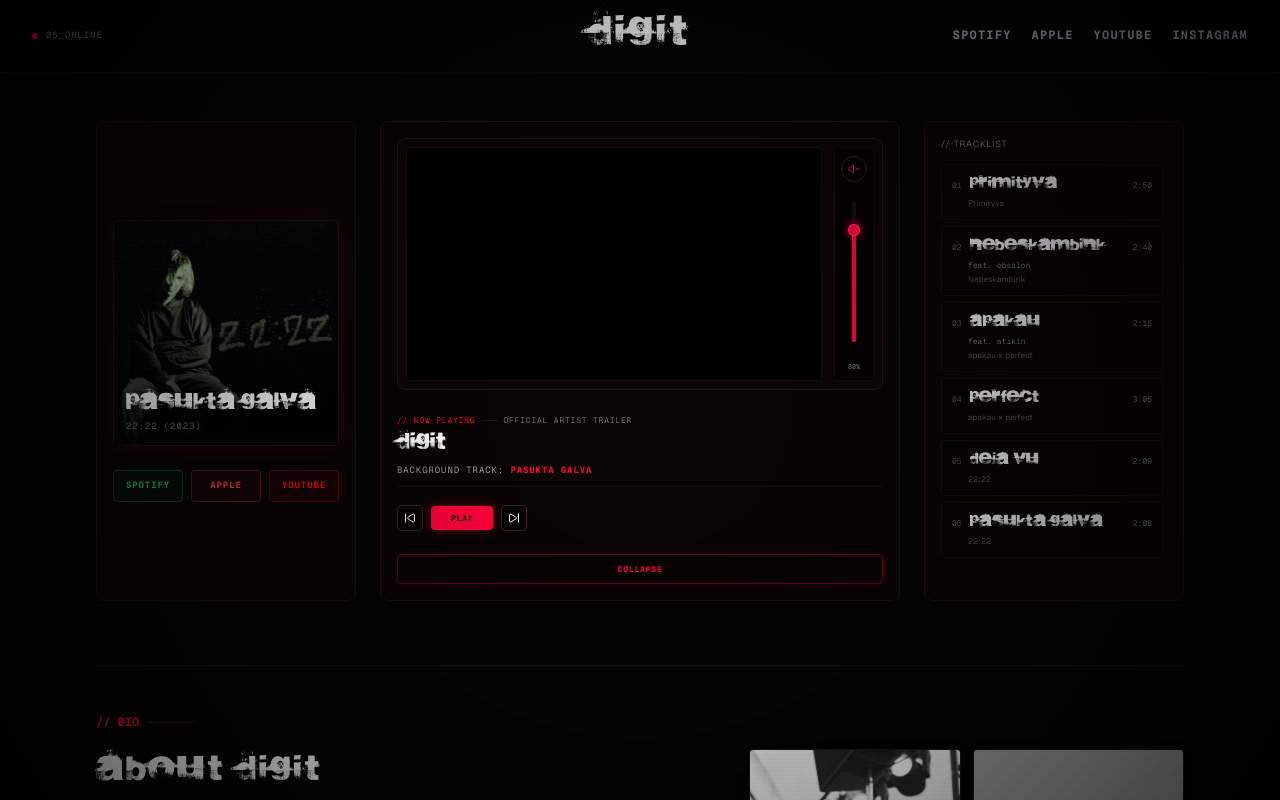
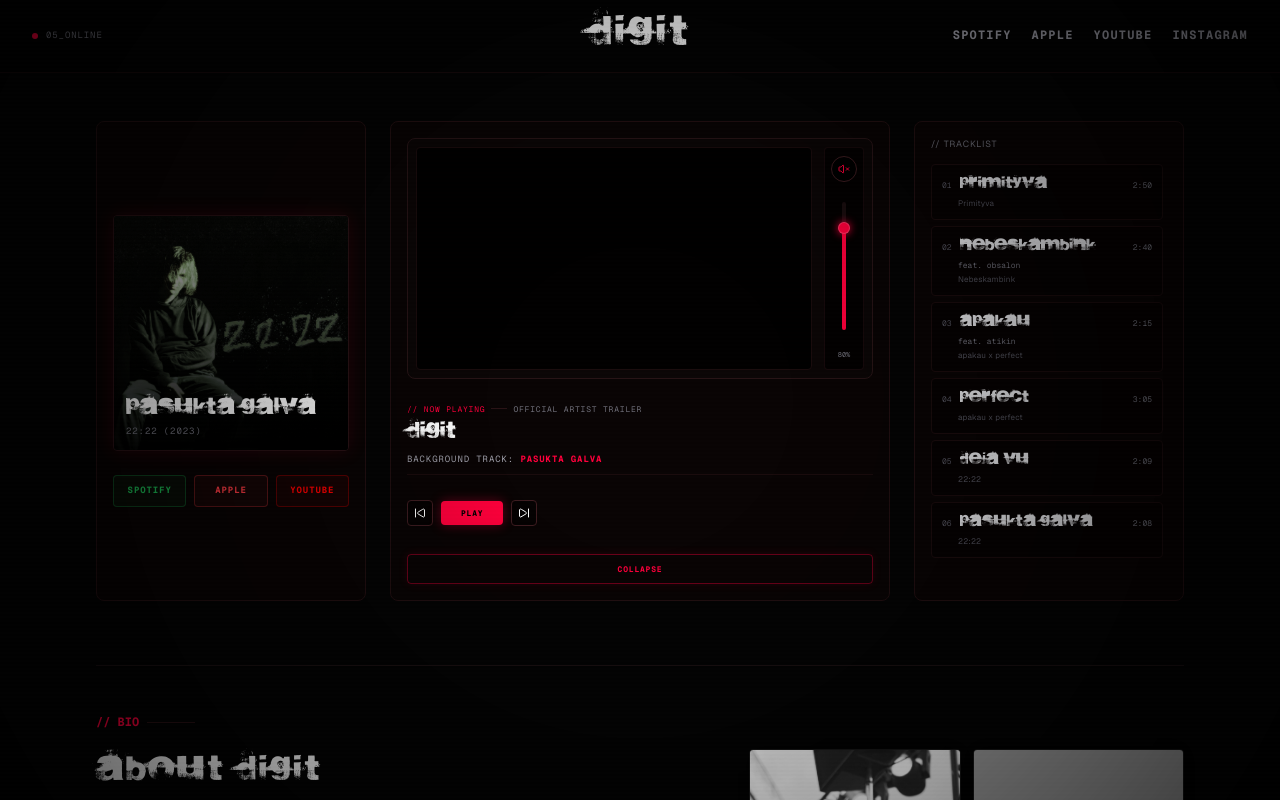
Before and after one commit to 05digit/05digit-website, a Next.js app: page / in a window 1280 px wide. Both pictures are taken after a click on the button "MORE MUSIC". Shown: the top 800 px of the page. Built offline with nearby package versions, Linux system fonts and the light colour scheme; grey boxes are pictures that could not be loaded.

Commit message:
Fix deck collapse animation: remove static/absolute layout jumps, use margins and horizontal alignments for a smooth outside-in collapse

```diff
--- a/src/app/page.tsx
+++ b/src/app/page.tsx
@@ -447,15 +447,15 @@
       <main className="max-w-6xl mx-auto px-4 md:px-8 py-8 md:py-12">
 
         {/* --- MUSIC & VIDEO SYSTEM --- */}
-        <div className="flex flex-col lg:flex-row gap-6 mb-16 items-stretch justify-center w-full min-h-[480px]">
+        <div className="flex flex-col lg:flex-row gap-6 lg:gap-0 mb-16 items-stretch justify-center w-full min-h-[480px]">
 
           {/* COLUMN 1: COVER ART & LINKS */}
-          <div className={`transition-all duration-700 ease-in-out origin-right flex flex-col max-w-md mx-auto lg:max-w-none ${
+          <div className={`transition-all duration-700 ease-in-out origin-right flex flex-col items-end max-w-md mx-auto lg:max-w-none relative ${
             isExpanded
-              ? "w-full lg:w-[25%] max-h-[1000px] lg:max-h-none opacity-100 scale-100 relative lg:static pointer-events-auto mt-0"
-              : "w-full lg:w-0 max-h-0 lg:max-h-none opacity-0 scale-95 overflow-hidden pointer-events-none relative lg:absolute -mt-6 lg:mt-0"
+              ? "w-full lg:w-[25%] lg:mr-6 max-h-[1000px] lg:max-h-none opacity-100 scale-100 pointer-events-auto mt-0"
+              : "w-full lg:w-0 lg:mr-0 max-h-0 lg:max-h-none opacity-0 scale-95 overflow-hidden pointer-events-none -mt-6 lg:mt-0"
           }`}>
-            <div className="border border-[#221012] bg-[#0a0505] p-4 rounded-lg flex flex-col gap-6 h-full justify-center">
+            <div className="border border-[#221012] bg-[#0a0505] p-4 rounded-lg flex flex-col gap-6 h-full justify-center w-full lg:w-[270px] shrink-0">
 
               {/* Cover Display */}
               <div className="relative aspect-square w-full max-w-[320px] lg:max-w-none mx-auto rounded border border-[#2a1316] overflow-hidden group shadow-[0_0_20px_rgba(255,0,60,0.12)]">
@@ -639,12 +639,12 @@
           </div>
 
           {/* COLUMN 3: TRACKLIST */}
-          <div className={`transition-all duration-700 ease-in-out origin-left flex flex-col max-w-md mx-auto lg:max-w-none ${
+          <div className={`transition-all duration-700 ease-in-out origin-left flex flex-col items-start max-w-md mx-auto lg:max-w-none relative ${
             isExpanded
-              ? "w-full lg:w-[25%] max-h-[1000px] lg:max-h-none opacity-100 scale-100 relative lg:static pointer-events-auto mt-0"
-              : "w-full lg:w-0 max-h-0 lg:max-h-none opacity-0 scale-95 overflow-hidden pointer-events-none relative lg:absolute -mt-6 lg:mt-0"
+              ? "w-full lg:w-[25%] lg:ml-6 max-h-[1000px] lg:max-h-none opacity-100 scale-100 pointer-events-auto mt-0"
+              : "w-full lg:w-0 lg:ml-0 max-h-0 lg:max-h-none opacity-0 scale-95 overflow-hidden pointer-events-none -mt-6 lg:mt-0"
           }`}>
-            <div className="border border-[#221012] bg-[#0a0505] p-4 rounded-lg flex flex-col h-full justify-between">
+            <div className="border border-[#221012] bg-[#0a0505] p-4 rounded-lg flex flex-col h-full justify-between w-full lg:w-[270px] shrink-0">
 
               <div className="flex flex-col flex-1 min-h-0">
                 <span className="text-[9px] text-zinc-500 uppercase tracking-widest block mb-3 font-sans">{"//"} TRACKLIST</span>
```
